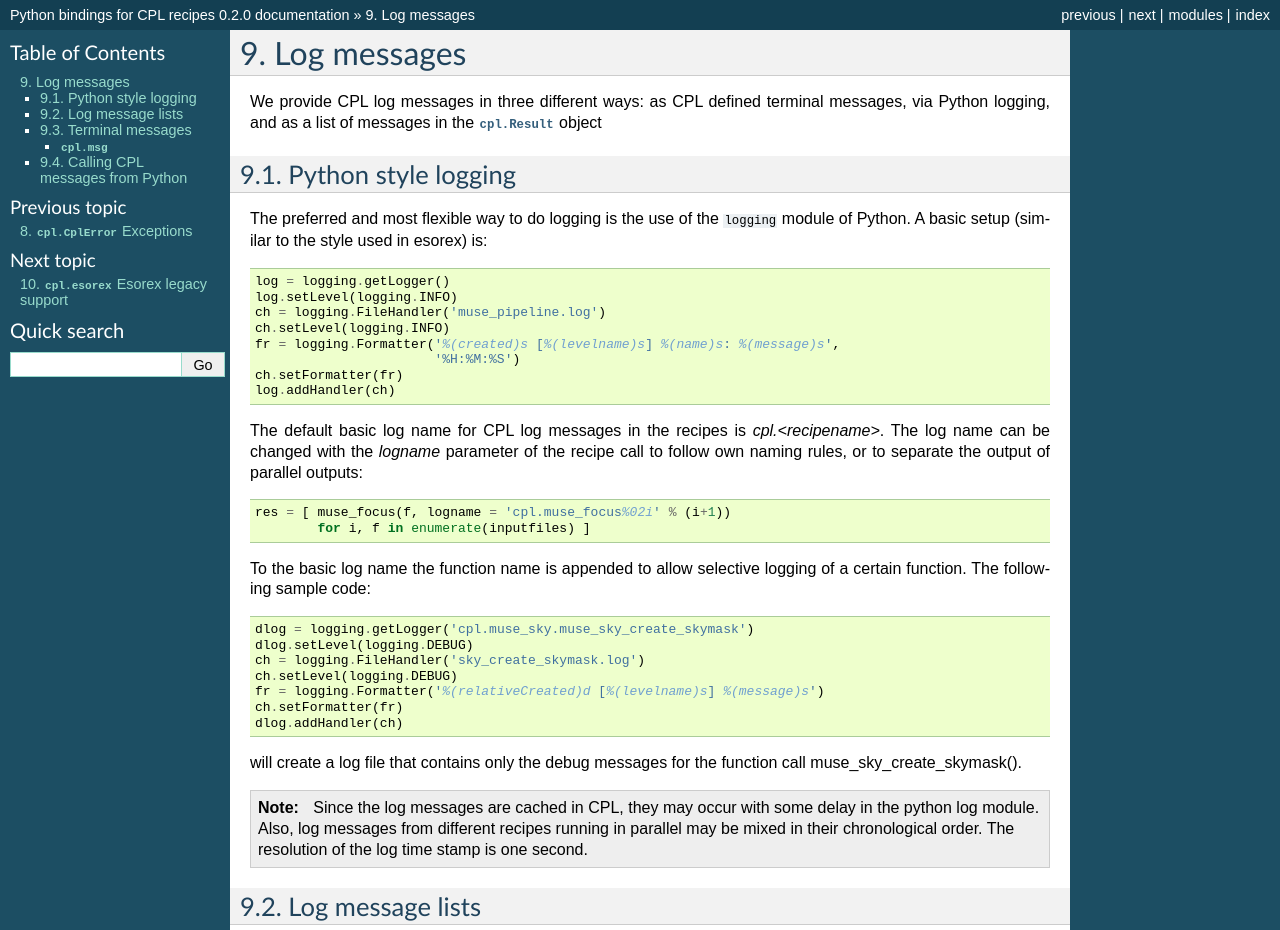
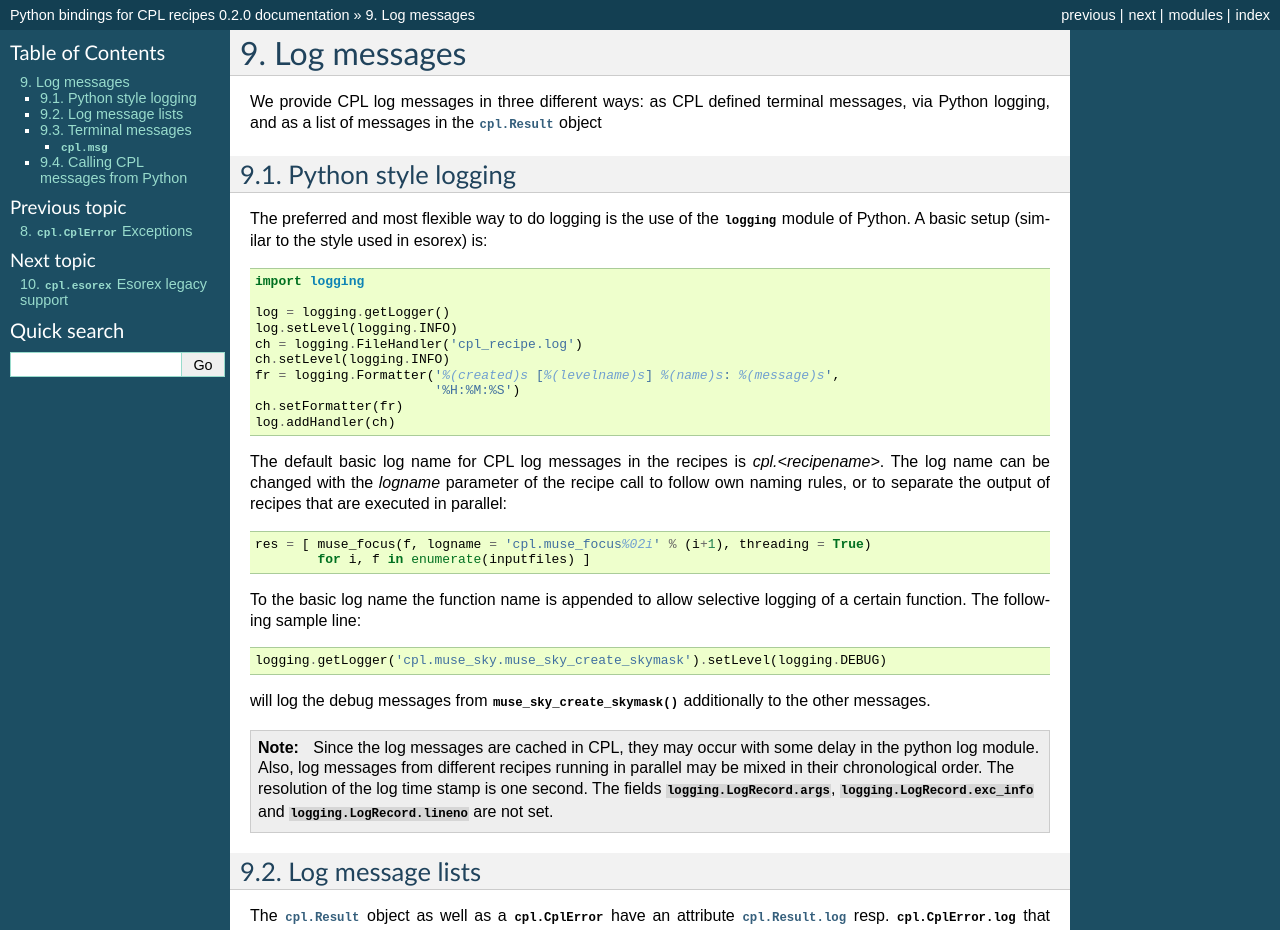
Before and after one commit to olebole/python-cpl, a Sphinx documentation site: the page built from doc/msg.rst, in a window 1280 px wide and 1400 px high. Shown: the top 930 px of the window. Built offline with Sphinx 7.4.7, drawn with Linux system fonts in a browser that asks for light colours; cross-references to code outside the pages are shown as plain code; the version number is read from the project's files by our own code; some of the changed text lies outside the part shown.

Commit message:
More documentation for new logging subsystem

```diff
--- a/doc/msg.rst
+++ b/doc/msg.rst
@@ -11,12 +11,14 @@ Python style logging
 --------------------
 
 The preferred and most flexible way to do logging is the use of the
-:module:`logging` module of Python. A basic setup (similar to the style used
+:mod:`logging` module of Python. A basic setup (similar to the style used
 in esorex) is::
+
+  import logging
 
   log = logging.getLogger()
   log.setLevel(logging.INFO)
-  ch = logging.FileHandler('muse_pipeline.log')
+  ch = logging.FileHandler('cpl_recipe.log')
   ch.setLevel(logging.INFO)
   fr = logging.Formatter('%(created)s [%(levelname)s] %(name)s: %(message)s',
                          '%H:%M:%S')
@@ -26,45 +28,42 @@ in esorex) is::
 The default basic log name for CPL log messages in the recipes is
 `cpl.<recipename>`. The log name can be changed with the `logname` parameter
 of the recipe call to follow own naming rules, or to separate the output of
-parallel outputs::
+recipes that are executed in parallel::
 
-  res = [ muse_focus(f, logname = 'cpl.muse_focus%02i' % (i+1))
+  res = [ muse_focus(f, logname = 'cpl.muse_focus%02i' % (i+1), threading = True)
           for i, f in enumerate(inputfiles) ]
 
 To the basic log name the function name is appended to allow selective logging
-of a certain function. The following sample code::
+of a certain function. The following sample line::
 
-  dlog = logging.getLogger('cpl.muse_sky.muse_sky_create_skymask')
-  dlog.setLevel(logging.DEBUG)
-  ch = logging.FileHandler('sky_create_skymask.log')
-  ch.setLevel(logging.DEBUG)
-  fr = logging.Formatter('%(relativeCreated)d [%(levelname)s] %(message)s')
-  ch.setFormatter(fr)
-  dlog.addHandler(ch)
+  logging.getLogger('cpl.muse_sky.muse_sky_create_skymask').setLevel(logging.DEBUG)
 
-will create a log file that contains only the debug messages for the function
-call muse_sky_create_skymask().
+will log the debug messages from :func:`muse_sky_create_skymask()`
+additionally to the other messages.
 
 .. note:: Since the log messages are cached in CPL, they may occur with some
    delay in the python log module. Also, log messages from different recipes
    running in parallel may be mixed in their chronological order. The
-   resolution of the log time stamp is one second.
+   resolution of the log time stamp is one second. The fields
+   :attr:`logging.LogRecord.args`, :attr:`logging.LogRecord.exc_info` and
+   :attr:`logging.LogRecord.lineno` are not set.
 
 Log message lists
 -----------------
 
-The :class:`cpl.Result` object as well as a :class:`cpl.CplException` have an
-attribute :attrib:`cpl.Result.log` that contains the list of all log messages.
+The :class:`cpl.Result` object as well as a :class:`cpl.CplError` have an
+attribute :attr:`cpl.Result.log` resp. :attr:`cpl.CplError.log` that contains
+the list of all log messages.
 
 .. autoclass:: cpl.log.LogList
 
-.. autoattribute:: cpl.log.LogList.error
+   .. autoattribute:: cpl.log.LogList.error
 
-.. autoattribute:: cpl.log.LogList.warn
+   .. autoattribute:: cpl.log.LogList.warning
 
-.. autoattribute:: cpl.log.LogList.info
+   .. autoattribute:: cpl.log.LogList.info
 
-.. autoattribute:: cpl.log.LogList.debug
+   .. autoattribute:: cpl.log.LogList.debug
 
 
 Terminal messages
@@ -73,32 +72,44 @@ Terminal messages
 .. data:: cpl.msg
 
 This variable is a :class:`CplLogger` instance and provides an interface to the
-terminal logging functionality of the CPL. The following messages allow to
-setup terminal messages similar to the according CPL functions:
+terminal logging functionality of the CPL. Note that this variable is
+deprecated and should be replaced by a :class:`logging.StreamHandler`::
 
-    .. autoattribute:: cpl.log.CplLogger.level
+  import logging
 
-    .. autoattribute:: cpl.log.CplLogger.time
+  log = logging.getLogger()
+  log.setLevel(logging.INFO)
+  ch = logging.StreamHandler()
+  ch.setLevel(logging.INFO)
+  ch.setFormatter(logging.Formatter('[%(levelname)s] %(funcName)s: %(message)s'))
+  log.addHandler(ch)
 
-    .. autoattribute:: cpl.log.CplLogger.domain
+The following attributes control the format of the terminal messages:
 
-.. deprecated:: 0.3
-   Use :class:`logging.StreamLogger` instead.
+   .. currentclass: cpl.log.CplLogger
+
+   .. autoattribute:: cpl.log.CplLogger.level
+
+   .. autoattribute:: cpl.log.CplLogger.time
+
+   .. autoattribute:: cpl.log.CplLogger.domain
+
 
 Calling CPL messages from Python
 --------------------------------
 
-.. automethod:: cpl.log.Logger.debug
+These methods can be called from the :data:`cpl.msg` object. Additionally from
+logging them as CPL terminal messages, they get logged to the Python
+:class:`logging.Logger` object with the log name 'cpl.<domain>'.
 
-.. automethod:: cpl.log.Logger.info
+   .. automethod:: cpl.log.CplLogger.debug
 
-.. automethod:: cpl.log.Logger.warn
+   .. automethod:: cpl.log.CplLogger.info
 
-.. automethod:: cpl.log.Logger.error
+   .. automethod:: cpl.log.CplLogger.warn
 
-.. automethod:: cpl.log.Logger.indent_more
+   .. automethod:: cpl.log.CplLogger.error
 
-.. automethod:: cpl.log.Logger.indent_less
+   .. automethod:: cpl.log.CplLogger.indent_more
 
-.. deprecated:: 0.3
-   Use :module:`logging` instead.
+   .. automethod:: cpl.log.CplLogger.indent_less
```
Also changed, not shown: doc/result.rst (+9 -0 lines), 4 other files.
